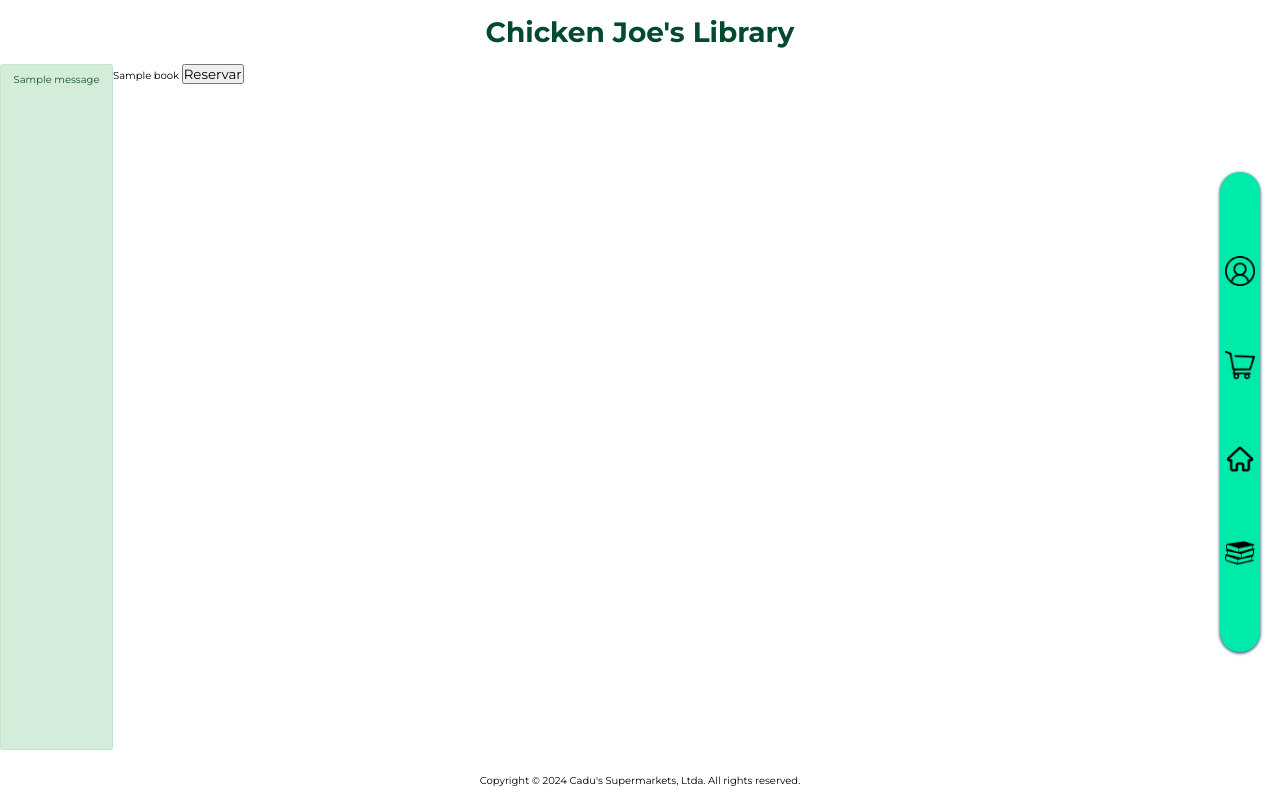
After one commit to GDDev/chickenjoes-library-web, a Django app: a page that uses templates/base.html in a window 1280 px wide. The commit adds this page. Run offline with Django 5.2, Linux system fonts and the light colour scheme; tables that the repository leaves empty hold one stand-in row (values such as "Sample post"); one stand-in notice (Sample message) is shown.

Commit message:
messed with some things, idk, no idea why nothing works

```diff
--- a/book/models.py
+++ b/book/models.py
@@ -2,6 +2,7 @@ from django.db import models
 import os
 from PIL import Image
 from django.conf import settings
+from django.utils.text import slugify
 
 class Author(models.Model):
     name = models.CharField(max_length=255)
@@ -27,6 +28,8 @@ class Book(models.Model):
     authors = models.ManyToManyField(Author, related_name='books')
     image = models.ImageField(upload_to='book_images/%Y/%m/', blank=True, null=True)
 
+    slug = models.SlugField(unique=True, blank=True, null=True)
+
     @staticmethod
     def resize_image(img, new_height):
         img_full_path = os.path.join(settings.MEDIA_ROOT, img.name)
@@ -42,6 +45,9 @@ class Book(models.Model):
     def save(self, *args, **kwargs):
         if not self.edition_date:
             self.edition_date = self.publication_date
+        if not self.slug:
+            slug = f'{slugify(self.title)}'
+            self.slug = slug
 
         super().save(*args, **kwargs)
 
--- /dev/null
+++ b/book/templates/book/detail.html
@@ -0,0 +1,10 @@
+{% extends "base.html" %}
+
+{% block content %}
+
+<form action="{% url 'book:addtocart' %}">
+    {{ book.title }}
+    <button type="submit">Reservar</button>
+</form>
+
+{% endblock content %}
--- a/book/urls.py
+++ b/book/urls.py
@@ -4,5 +4,9 @@ from book import views
 app_name = 'book'
 
 urlpatterns = [
-    path('', views.ListBooks.as_view(), name='index'),
+    path('', views.ListBooks.as_view(), name='listbooks'),
+    path('addtocart/', views.AddToCart.as_view(), name="addtocart"),
+    path('removefromcart/', views.RemoveFromCart.as_view(), name="removefromcart"),
+    path('cart/', views.Cart.as_view(), name="cart"),
+    path('<slug>/', views.DetailBook.as_view(), name="detail"),
 ]
--- a/book/views.py
+++ b/book/views.py
@@ -1,10 +1,104 @@
-from django.shortcuts import render
+from django.shortcuts import render, redirect, get_object_or_404
+from django.urls import reverse
 from django.views.generic.list import ListView
+from django.views.generic.detail import DetailView
 from django.views import View
+from django.http import HttpResponse
+from django.contrib import messages
 from . import models
 
 class ListBooks(ListView):
     model = models.Book
-    template_name = 'book/index.html'
+    template_name = 'book/listbooks.html'
     context_object_name = 'books'
     paginate_by = 20
+
+class DetailBook(DetailView):
+    model = models.Book
+    template_name = 'book/detail.html'
+    context_object_name = 'book'
+    slug_url_kwarg = 'slug'
+
+class AddToCart(View):
+    def get(self, *args, **kwargs):
+        http_referer = self.request.META.get('HTTP_REFERER', reverse('book:listbooks'))
+        id = self.request.GET.get('vid')
+        if not id:
+            messages.error(
+                self.request,
+                f'Livro não encontrado.{self.request.GET}'
+            )
+            return redirect(http_referer)
+        book = get_object_or_404(models.Book, id=id)
+
+        book_id = book.pk
+        book_inside_code = book.inside_code
+        book_title = book.title
+        book_description = book.description
+        book_language = book.language
+        book_publication_date = str(book.publication_date)
+        book_edition_date = str(book.edition_date)
+        book_pages = book.pages
+        book_size = book.size
+        book_publisher = book.publisher
+        book_edition_number = book.edition_number
+        book_isbn = book.isbn
+        book_authors = book.authors
+        book_image = book.image
+        book_slug = book.slug
+
+        book_image = book_image.name if book_image else ''
+
+        if not self.request.session.get('cart'):
+            self.request.session['cart'] = {}
+            self.request.session.save()
+
+        cart = self.request.session['cart']
+
+        # if id in cart:
+        #     cart_qtt = cart[id]['quantity']
+        #     cart_qtt += 1
+        # else:
+        cart[id] = {
+            'book_id': book_id,
+            'book_inside_code': book_inside_code,
+            'book_title': book_title,
+            'book_description': book_description,
+            'book_language': book_language,
+            'book_publication_date': book_publication_date,
+            'book_edition_date': book_edition_date,
+            'book_pages': book_pages,
+            'book_size': book_size,
+            'book_publisher': book_publisher,
+            'book_edition_number': book_edition_number,
+            'book_isbn': book_isbn,
+            'book_authors': book_authors,
+            'book_image': book_image,
+            'book_slug': book_slug,
+        }
+
+        self.request.session.save()
+
+        # return redirect(http_referer)
+        return HttpResponse(self.request.session['cart'])
+
+class RemoveFromCart(View):
+    def get(self, *args, **kwargs):
+        http_referer = self.request.META.get('HTTP_REFERER', reverse('book:listbooks'))
+        id = self.request.GET.get('id')
+        if not id or not self.request.session.get('cart'):
+            return redirect(http_referer)
+        if id not in self.request.session['cart']:
+            return redirect(http_referer)
+
+        del self.request.session['cart'][id]
+        self.request.session.save()
+        return redirect(http_referer)
+
+class Cart(View):
+    def get(self, *args, **kwargs):
+        # contexto = {
+        #     'carrinho': self.request.session.get('carrinho', {})
+        # }
+        # return render(self.request, 'produto/carrinho.html', contexto)
+        return HttpResponse(self.request.session['cart'])
--- /dev/null
+++ b/booking/urls.py
@@ -0,0 +1,9 @@
+from django.urls import path
+from booking import views
+
+app_name = 'booking'
+
+urlpatterns = [
+    path('', views.FinishBooking.as_view(), name='finishbooking'),
+    path('detail/', views.Detail.as_view(), name='detail'),
+]
--- a/library/urls.py
+++ b/library/urls.py
@@ -21,6 +21,8 @@ from django.conf import settings
 
 urlpatterns = [
     path('', include('book.urls')),
+    path('user_profile/', include('user_profile.urls')),
+    path('booking/', include('booking.urls')),
     path('admin/', admin.site.urls),
 ]
 
--- a/templates/base.html
+++ b/templates/base.html
@@ -8,7 +8,12 @@
     {% include "partials/_header.html" %}
 
     <main class="middle-container">
+        {% include "partials/_messages.html" %}
         {% block content %}{% endblock content %}
+
+        <aside class="right-content-container">
+            {% include "partials/_nav.html" %}
+        </aside>
     </main>
 
     {% include "partials/_footer.html" %}
--- /dev/null
+++ b/templates/partials/_messages.html
@@ -0,0 +1,8 @@
+{% if messages %}
+    <br>
+    {% for message in messages %}
+        <div class="alert {{ message.tags }}" role="alert">
+            {{ message }}
+        </div>
+    {% endfor %}
+{% endif %}
--- a/templates/partials/_nav.html
+++ b/templates/partials/_nav.html
@@ -3,25 +3,25 @@
 <nav class="lateral-navbar-container">
     <ul>
         <li>
-            <a href="login/">
+            <a href="{% url "user_profile:login" %}">
                 <img src="{% static 'assets/img/do-utilizador.png'%}" alt="profile icon" class="nav-icon">
                 <span class="nav-text">Perfil</span>
             </a>
         </li>
         <li>
-            <a href="books-to-book/">
+            <a href="{% url "book:cart" %}">
                 <img src="{% static 'assets/img/carrinho.png'%}" alt="cart icon" class="nav-icon">
                 <span class="nav-text">Carrinho</span>
             </a>
         </li>
         <li>
-            <a href="">
+            <a href="{% url 'book:listbooks' %}">
                 <img src="{% static 'assets/img/botao-de-inicio.png'%}" alt="home icon" class="nav-icon">
                 <span class="nav-text">Início</span>
             </a>
         </li>
         <li>
-            <a href="bookings/">
+            <a href="{% url 'booking:finishbooking' %}">
                 <img src="{% static 'assets/img/livro.png'%}" alt="books icon" class="nav-icon">
                 <span class="nav-text">Reservas</span>
             </a>
--- a/templates/static/assets/css/style.css
+++ b/templates/static/assets/css/style.css
@@ -458,3 +458,101 @@ footer span{
     padding: .1rem .4rem;
     cursor: pointer;
 }
+
+/* FROM BOOTSTRAP */
+
+.alert {
+    position: relative;
+    padding: 0.75rem 1.25rem;
+    margin-bottom: 1rem;
+    border: 1px solid transparent;
+    border-radius: 0.25rem; }
+
+.alert-heading {
+    color: inherit; }
+
+.alert-link {
+    font-weight: 700; }
+
+.alert-dismissible {
+    padding-right: 4rem; }
+.alert-dismissible .close {
+    position: absolute;
+    top: 0;
+    right: 0;
+    padding: 0.75rem 1.25rem;
+    color: inherit; }
+
+.alert-primary {
+    color: #0c5460;
+    background-color: #d1ecf1;
+    border-color: #bee5eb; }
+
+.alert-primary hr {
+    border-top-color: #abdde5; }
+
+.alert-primary .alert-link {
+    color: #062c33; }
+
+.alert-secondary {
+    color: #383d41;
+    background-color: #e2e3e5;
+    border-color: #d6d8db; }
+.alert-secondary hr {
+    border-top-color: #c8cbcf; }
+.alert-secondary .alert-link {
+    color: #202326; }
+
+.alert-success {
+    color: #155724;
+    background-color: #d4edda;
+    border-color: #c3e6cb; }
+.alert-success hr {
+    border-top-color: #b1dfbb; }
+.alert-success .alert-link {
+    color: #0b2e13; }
+
+.alert-info {
+    color: #0c5460;
+    background-color: #d1ecf1;
+    border-color: #bee5eb; }
+.alert-info hr {
+    border-top-color: #abdde5; }
+.alert-info .alert-link {
+    color: #062c33; }
+
+.alert-warning {
+    color: #856404;
+    background-color: #fff3cd;
+    border-color: #ffeeba; }
+.alert-warning hr {
+    border-top-color: #ffe8a1; }
+.alert-warning .alert-link {
+    color: #533f03; }
+
+.alert-danger {
+    color: #721c24;
+    background-color: #f8d7da;
+    border-color: #f5c6cb; }
+.alert-danger hr {
+    border-top-color: #f1b0b7; }
+.alert-danger .alert-link {
+    color: #491217; }
+
+.alert-light {
+    color: #818182;
+    background-color: #fefefe;
+    border-color: #fdfdfe; }
+.alert-light hr {
+    border-top-color: #ececf6; }
+.alert-light .alert-link {
+    color: #686868; }
+
+.alert-dark {
+    color: #1b1e21;
+    background-color: #d6d8d9;
+    border-color: #c6c8ca; }
+.alert-dark hr {
+    border-top-color: #b9bbbe; }
+.alert-dark .alert-link {
+    color: #040505; }
--- /dev/null
+++ b/user_profile/urls.py
@@ -0,0 +1,11 @@
+from django.urls import path
+from . import views
+
+app_name = 'user_profile'
+
+urlpatterns = [
+    path('', views.Create.as_view(), name='createuser'),
+    path('updateuser/', views.Update.as_view(), name='updateuser'),
+    path('login/', views.Login.as_view(), name='login'),
+    path('logout/', views.Logout.as_view(), name='logout'),
+]
```
Also changed, not shown: book/templates/book/cart.html (added, +89 -0 lines), book/templates/book/listbooks.html (renamed from book/templates/book/index.html, +2 -5 lines), booking/views.py (+8 -1 lines), user_profile/views.py (+15 -1 lines), book/migrations/0005_book_slug.py (added).
